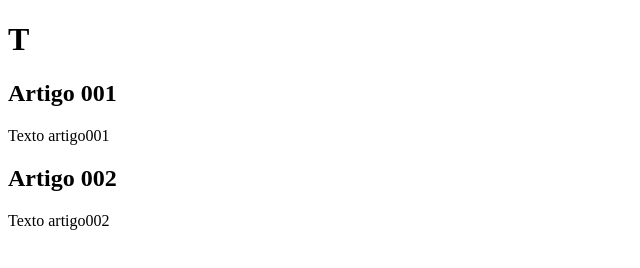
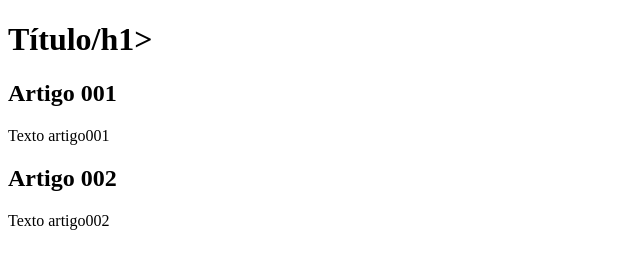
Before and after one commit to Enio97/projeto-site, a plain HTML site: page index.html in a window 1280 px wide. Shown: the whole page, without its empty margins (0-640 px from the left). Drawn offline with Linux system fonts and the light colour scheme.

Commit message:
Update index.html

```diff
--- a/index.html
+++ b/index.html
@@ -8,7 +8,7 @@
 <body>
     <main>
         <header>
-            <h1>T</h1>
+            <h1>Título/h1>
         </header>
         <article>
             <h2>Artigo 001</h2>
```
